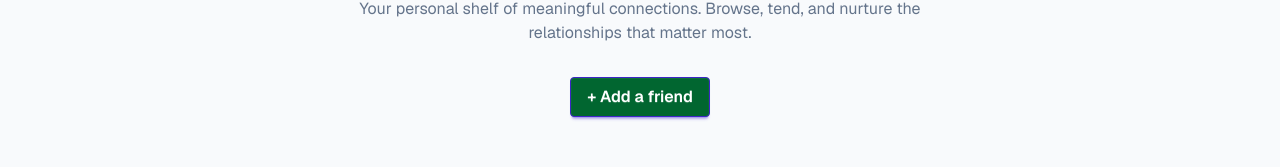
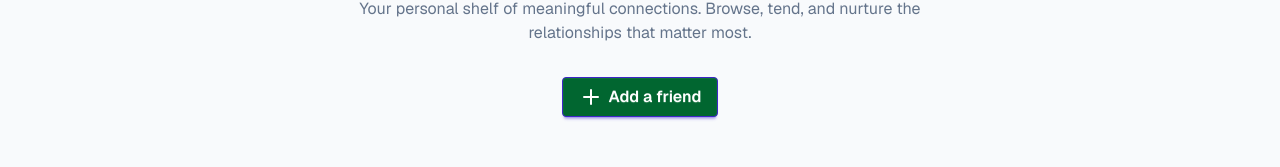
Before and after one commit to T4RUNN4/PH-B13_A07, a React (Vite) app: page / in a window 1280 px wide. Shown: the part 283-450 px from the top of the page. Built offline with nearby package versions, Linux system fonts and the light colour scheme.

Commit message:
Hero button improved to match instruction

```diff
--- a/src/components/unique/homeComponents/Hero.jsx
+++ b/src/components/unique/homeComponents/Hero.jsx
@@ -1,3 +1,5 @@
+import { Plus } from "lucide-react";
+
 export default function Hero() {
   return (
     <div className="hero">
@@ -10,7 +12,7 @@ export default function Hero() {
           nurture the relationships that matter most.
         </p>
         <button className="btn btn-primary text-base font-semibold bg-green-800 text-white mt-4">
-          + Add a friend
+          <Plus /> Add a friend
         </button>
       </div>
     </div>
```
